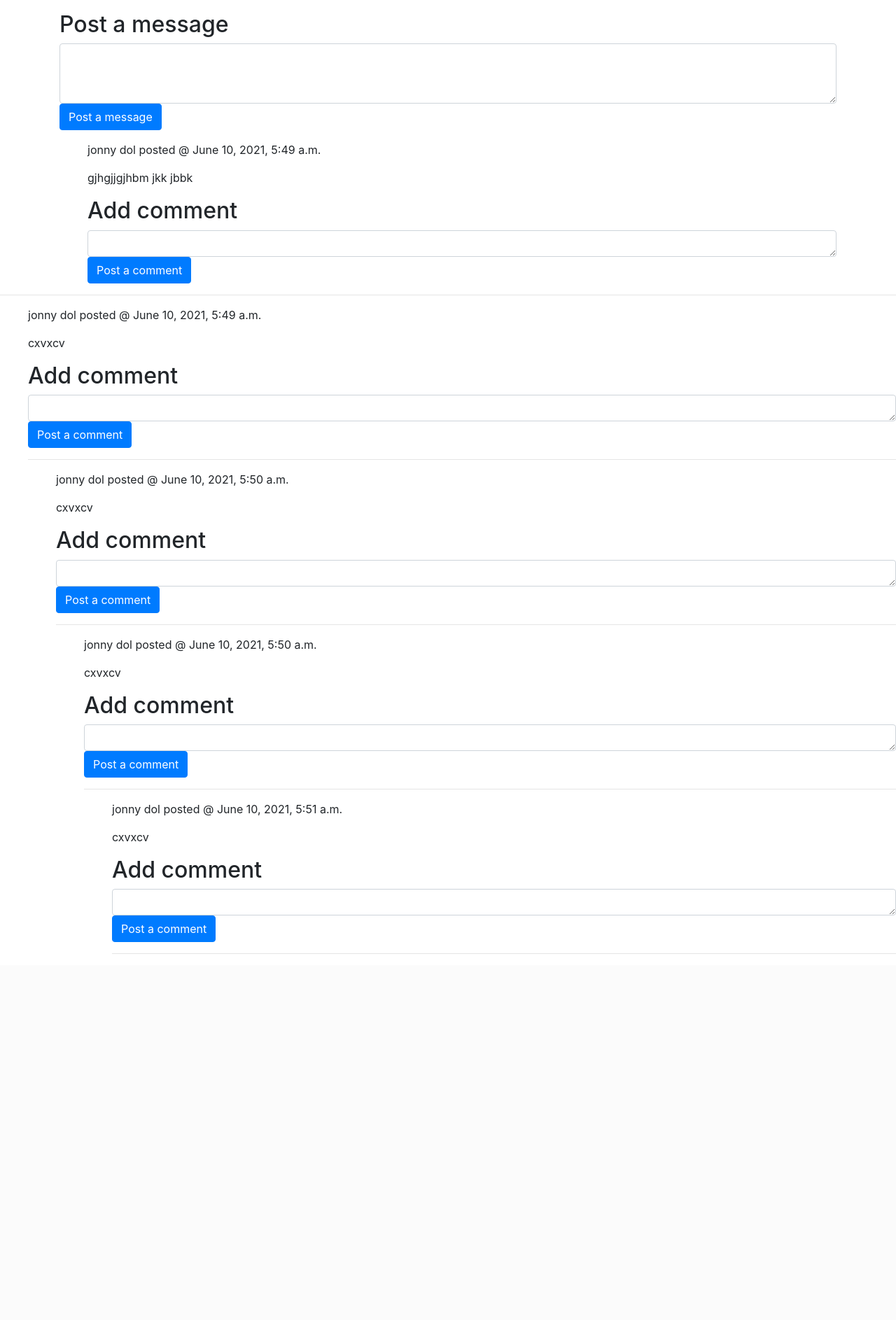
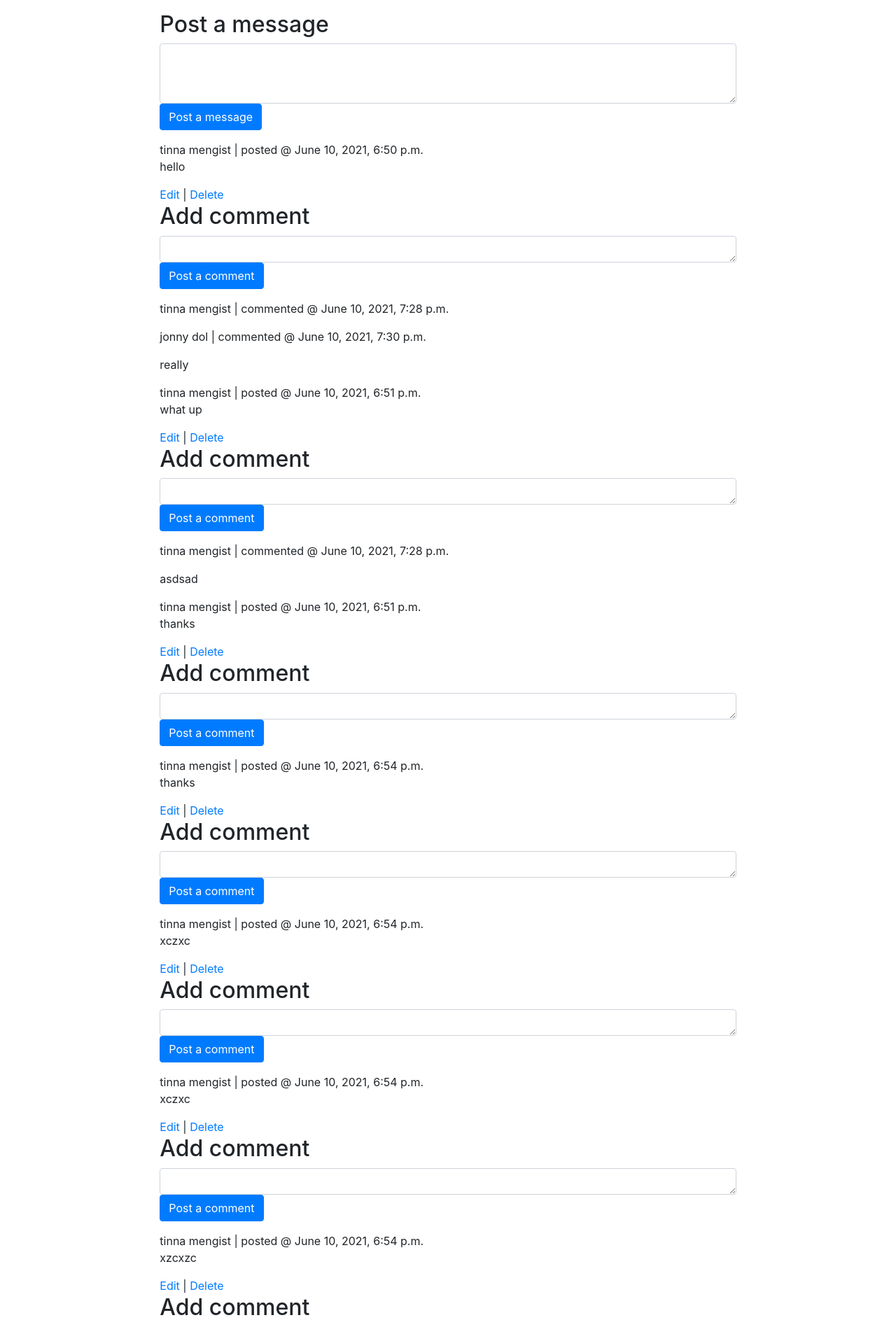
Before and after one commit to Melijah5/What-s_Mycalorie, a Django app: template mycalorie_proj/my_calorie_app/templates/blog.html in a window 1280 px wide. Shown: the part 56-1942 px from the top of the page at 70% size. Before the commit the page ends 1419 px from the top, so only its background shows below. Run offline with Django 3.2, Linux system fonts and the light colour scheme; the template is opened without the code that fills it: values that come from a table or form of the project are taken from there, others are empty; data comes from the database, SQL or seed files in the repository.

Commit message:
final commit

```diff
--- a/mycalorie_proj/my_calorie_app/models.py
+++ b/mycalorie_proj/my_calorie_app/models.py
@@ -98,10 +98,11 @@ class ProfileSetting(models.Model):
 # >>>> *******************************  Food *************************
 
 class Picture(models.Model):
-    profile_pic = models.FileField(upload_to='user_images', default='/static/css/image/default.png')
+    file = models.FileField(upload_to='user_images', default='/static/css/image/default.png')
     created_at = models.DateTimeField(auto_now_add=True)
     updated_at = models.DateTimeField(auto_now=True)
-    user = models.OneToOneField(User, related_name='pictures', on_delete=models.CASCADE, primary_key=True)
+    user = models.OneToOneField(User, related_name='pictures', on_delete=models.CASCADE)
+    profilesetting =models.OneToOneField(ProfileSetting, related_name='pictures', on_delete=models.CASCADE, default=None)
 
 
 
--- a/mycalorie_proj/my_calorie_app/static/css/style.css
+++ b/mycalorie_proj/my_calorie_app/static/css/style.css
@@ -11,6 +11,7 @@ h1 {
     text-align: center;
     font-size: 1.5em;
     color: rgb(255, 255, 255);
+    font-family: 'Alfa Slab One', cursive;
 }
 
 .mt-5,
--- a/mycalorie_proj/my_calorie_app/templates/Dashboard.html
+++ b/mycalorie_proj/my_calorie_app/templates/Dashboard.html
@@ -1,4 +1,6 @@
 {% include 'partials/nav.html' %}
+<link rel="preconnect" href="https://fonts.gstatic.com">
+<link href="https://fonts.googleapis.com/css2?family=Alfa+Slab+One&display=swap" rel="stylesheet">
 
 
 <body>
--- a/mycalorie_proj/my_calorie_app/templates/blog.html
+++ b/mycalorie_proj/my_calorie_app/templates/blog.html
@@ -1,25 +1,19 @@
 {% include 'header.html' %}
 
-<div class="container">
-    <form class="form-group" action="add-blog" method="post">
+<div class="container-fluid col-md-8 offset-md-2">
+    <form class="form-group" action="/add-blog" method="post">
         {% csrf_token %}
         <h2>Post a message</h2>
         <textarea class="form-control" id="blog" name="blog_text" cols="100" rows="3"></textarea>
         <button type="submit" class="btn  btn-primary ">Post a message</button>
     </form>
-    {% for blog in all_blogs %}
-    <ul>
-        <p>{{blog.user.firstname}} {{blog.user.lastname}} posted @ {{blog.updated_at}}</p>
-        <p>{{blog.text}}</p> {% if request.session.userID == blog.user.id %}
-        <span><a href="/edit/{{blog.id}}">Edit</a></span> |
-        <span><a href="/delete/{{blog.id}}">Delete</a></span> {% endif %} {% for comment in blog.comments.all %}
-    </ul>
 
 
-    <p>
-        {{comment.user.firstname}} {{comment.user.lastname}}commented @ {{ comment.created_at}} </p>
-    <p>{{comment.text}} </p>
-    {% endfor %}
+    {% for blog in all_blogs %} {{blog.user.firstname}} {{blog.user.lastname}} | posted @ {{blog.updated_at}}
+    <p>{{blog.text}}</p> {% if blog.user.id == request.session.userID %} {% endif %}
+
+    <span><a href="/edit/{{blog.id}}">Edit</a></span> |
+    <span><a href="/delete/{{blog.id}}">Delete</a></span>
 
 
     <form class="form-group" action="/add-comment" method="post">
@@ -29,5 +23,12 @@
         <input type="hidden" name="blog_id" value="{{ blog.id }}" />
         <button type="submit" class="btn  btn-primary ">Post a comment</button>
     </form>
+
+
+    {% for comment in blog.comments.all %}
+
+    <p>{{comment.user.firstname}} {{comment.user.lastname}} | commented @ {{ comment.created_at}} </p>
+    <p>{{comment.text}} </p>
+    {% endfor %} {% endfor %}
+
 </div>
-<hr> {% endfor %}
--- a/mycalorie_proj/my_calorie_app/templates/mycalorie.html
+++ b/mycalorie_proj/my_calorie_app/templates/mycalorie.html
@@ -7,7 +7,7 @@
             <div class="col-sm">
                 <div class="card ">
                     <div class="card-header bg-primary">
-                        <h3 class="mb-0">What do you like to eat ...</h3>
+                        <h3 class="mb-0">Calculate your food nutritions ...</h3>
                         <!-- <h3 class="mb-0">your helight {{userlogged}} and your web </h3>
                         <h4>{{userlogged.firstname}}</h4> -->
                         <p class="text-muted font-size-sm"> {{userlogged.firstname}} {{userlogged.lastname}}</p>
@@ -16,7 +16,7 @@
                         <form class="form" action="/add-meal" method="get">
                             {% csrf_token %}
                             <div class="container mt-4">
-                                <h3 class="heading mt-5 text-center">Search any food here you like to eat?</h3>
+                                <h3 class="heading mt-5 text-center">Search your food here .... </h3>
                                 <div class="form-group">
                                     <input class="form-control input-lg" type="text" id="name" name="name" placeholder="What kind of food you ate?" required>
                                 </div>
--- a/mycalorie_proj/my_calorie_app/urls.py
+++ b/mycalorie_proj/my_calorie_app/urls.py
@@ -8,10 +8,8 @@ urlpatterns = [
     path('logout/', views.logoutUser),
     path('add-meal', views.Add_meal),
     path('user-dashboard', views.Dashboard),
-    # path('delete-meal', views.delete_meal),
     path('add-profile', views.add_profile),
     path('delete/<int:id>', views.delete),
-
     path('blog', views.blog),
     path('add-blog', views.add_blog),
     path('edit/<int:blog_id>', views.edit_blog),
```
Also changed, not shown: mycalorie_proj/my_calorie_app/templates/Profile.html (+9 -17 lines), mycalorie_proj/my_calorie_app/views.py (+12 -13 lines), mycalorie_proj/db.sqlite3, mycalorie_proj/media/user_images/about.jpeg (added), mycalorie_proj/media/user_images/default.png (added), mycalorie_proj/my_calorie_app/migrations/0040_picture_profilesetting.py (added), mycalorie_proj/my_calorie_app/migrations/0041_rename_profile_pic_picture_file.py (added), mycalorie_proj/my_calorie_app/static/css/image/page_under_cons.png (added).
